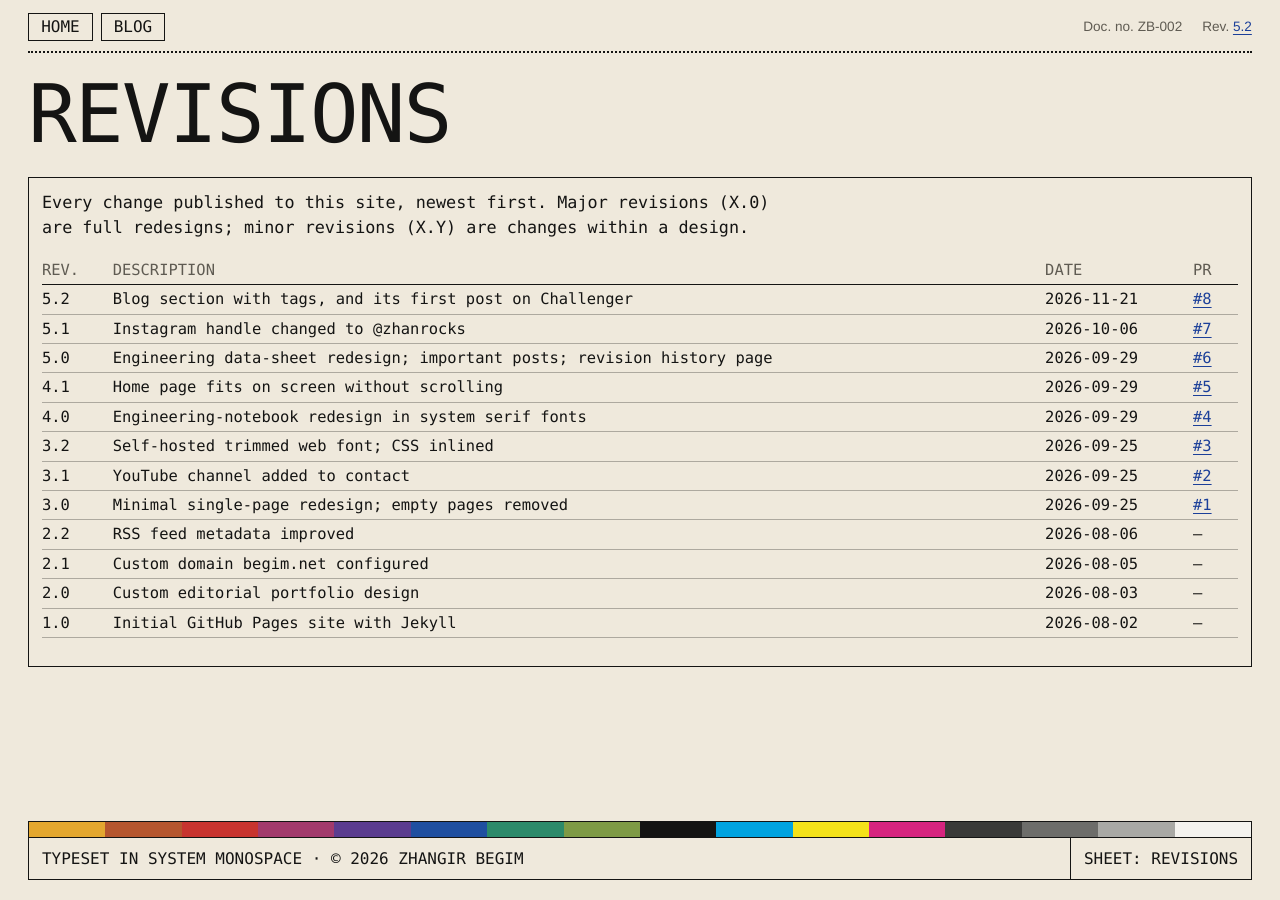
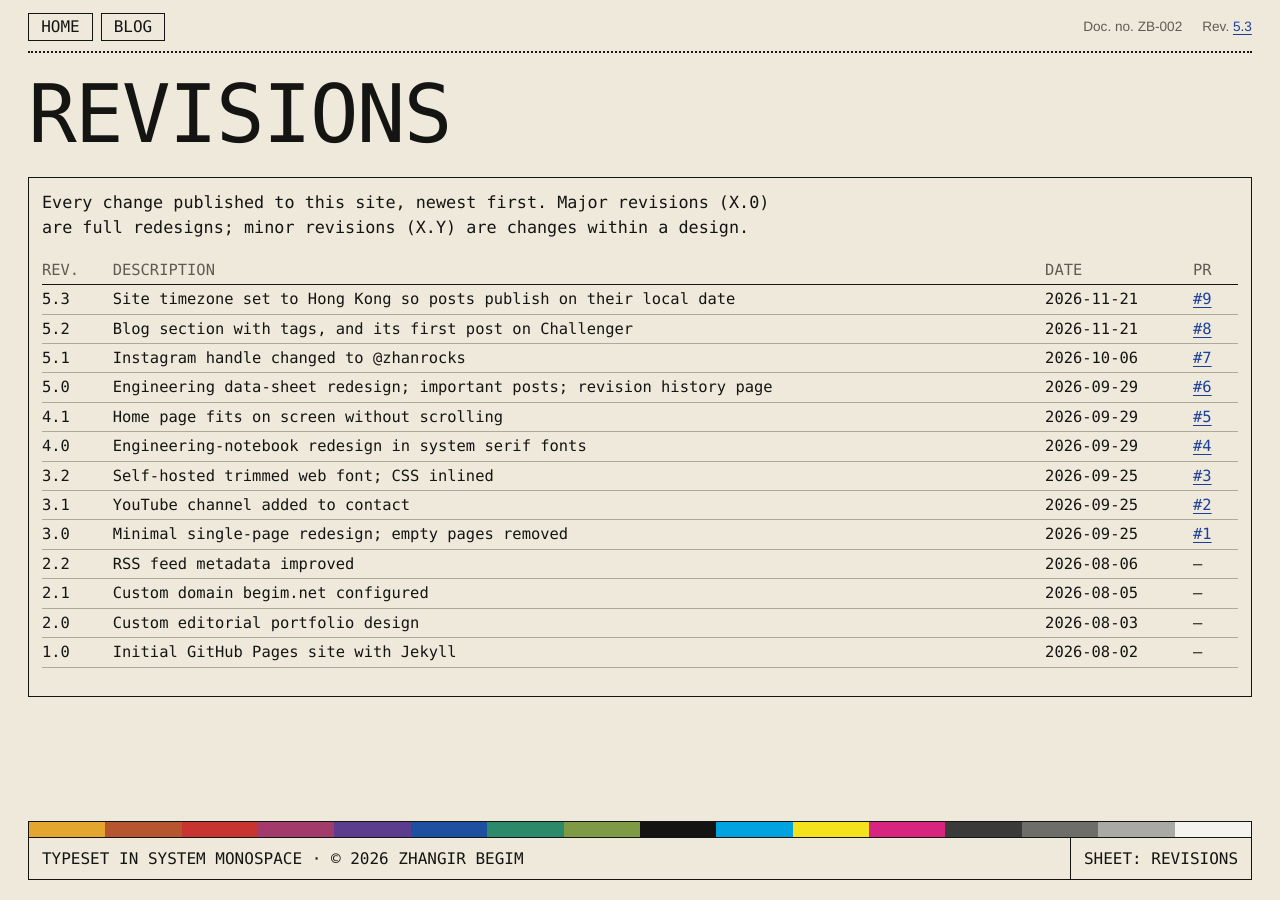
Before and after one commit to BegimZhangir/BegimZhangir.github.io, a Jekyll site: the page built from docs/revisions.html, in a window 1280 px wide. Built offline with Jekyll 4.4.1, drawn with Linux system fonts in a browser that asks for light colours.

Commit message:
Set the site timezone to Hong Kong so posts publish on their date
Rev. 5.3. GitHub Pages builds in UTC, so a post dated 2026-11-21 was
treated as a future post (and skipped) while it was still 2026-11-20
in UTC, even though it was already the 21st in Hong Kong. Setting
`timezone: Asia/Hong_Kong` makes post dates and the build's "now" use
the author's local time. Verified with a local build under TZ=UTC.

Co-Authored-By: Claude Opus 5.5 <noreply@anthropic.com>

```diff
--- a/docs/_config.yml
+++ b/docs/_config.yml
@@ -4,6 +4,9 @@ instagram_username: zhanrocks
 youtube_handle: zhanrocks
 description: "Zhangir Begim, Mechanical Engineering student at The Hong Kong Polytechnic University."
 lang: en
+# Dates (post dates, "now" at build time) are in the author's local time, so a post
+# dated today is published even while it is still yesterday in UTC.
+timezone: Asia/Hong_Kong
 baseurl: ""
 url: "https://begim.net"
 repository: BegimZhangir/BegimZhangir.github.io
--- a/docs/_data/revisions.yml
+++ b/docs/_data/revisions.yml
@@ -9,6 +9,10 @@
 #
 # `pr` is the GitHub pull request number, when the change came through one.
 
+- rev: "5.3"
+  date: "2026-11-21"
+  description: Site timezone set to Hong Kong so posts publish on their local date
+  pr: 9
 - rev: "5.2"
   date: "2026-11-21"
   description: Blog section with tags, and its first post on Challenger
```
